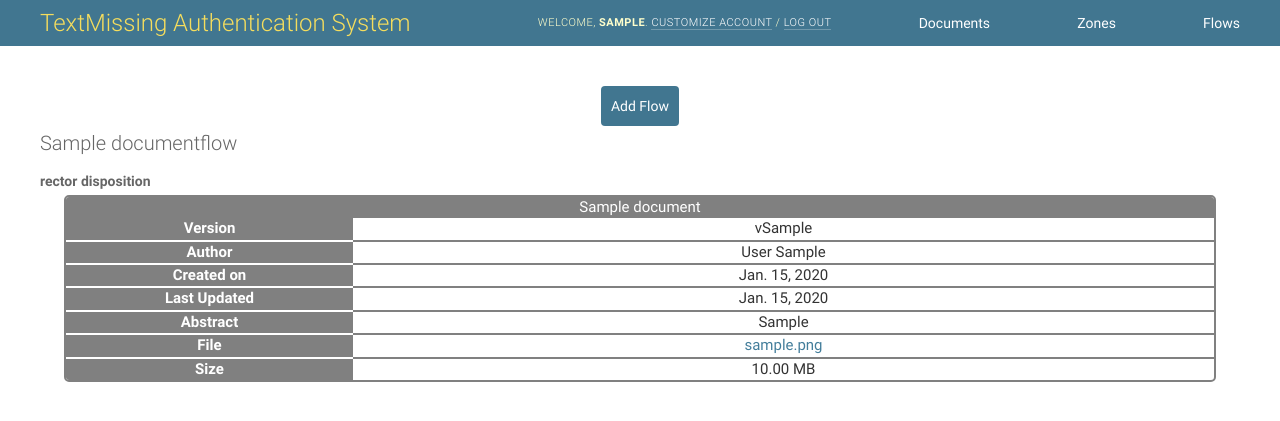
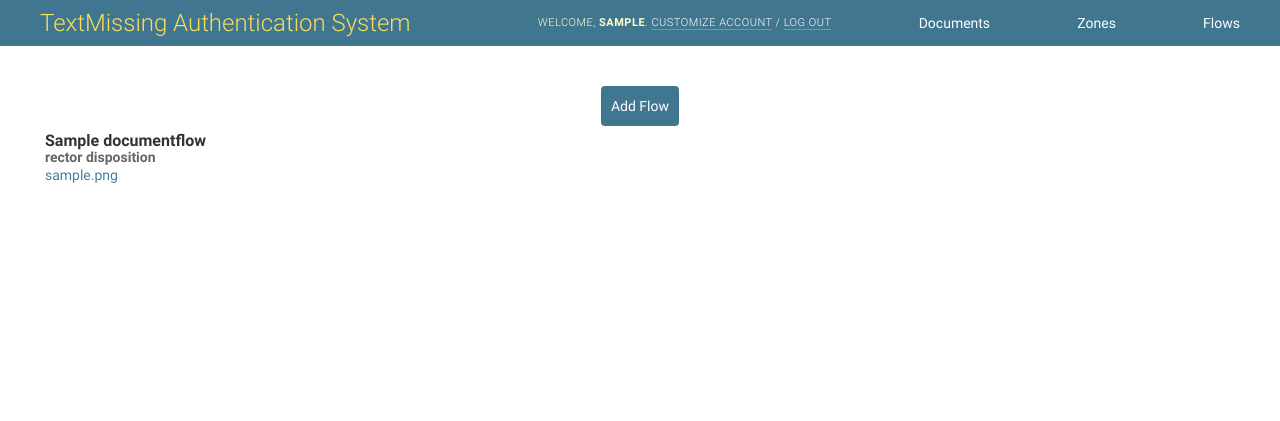
Before and after one commit to laura0116/ProiectColectiv, a Django app: page /flows/ in a window 1280 px wide. Shown: the top 421 px of the page. Run offline with Django 3.2, Linux system fonts and the light colour scheme; the first user in the database is signed in; tables that the repository leaves empty hold one stand-in row (Sample ...); some libraries are stand-ins or nearby versions.

Commit message:
fixed css not propagating
will style l8r

```diff
--- a/text_missing/LoginApp/templates/LoginApp/base.html
+++ b/text_missing/LoginApp/templates/LoginApp/base.html
@@ -3,6 +3,9 @@
 <html lang="{{ LANGUAGE_CODE|default:"en-us" }}" {% if LANGUAGE_BIDI %}dir="rtl"{% endif %}>
 <head>
 <title>{% block title %}{% endblock %}</title>
+{% load static %}
+<link rel="stylesheet" type="text/css" href={% static "TextMissing/document.css" %}>
+<link rel="stylesheet" type="text/css" href={% static "TextMissing/flows.css" %}>
 <link rel="stylesheet" type="text/css" href="{% static "bootstrap/css/bootstrap.min.css" %}" />
 <link rel="stylesheet" type="text/css" href="{% block stylesheet %}{% static "admin/css/base.css" %}{% endblock %}" />
 {% block extrastyle %}{% endblock %}
--- a/text_missing/TextMissing/static/TextMissing/flows.css
+++ b/text_missing/TextMissing/static/TextMissing/flows.css
@@ -0,0 +1,3 @@
+.flow {
+    margin: 5px;
+}
--- a/text_missing/TextMissing/templates/TextMissing/document.html
+++ b/text_missing/TextMissing/templates/TextMissing/document.html
@@ -1,9 +1,8 @@
-{% load static %}
-<link rel="stylesheet" type="text/css" href={% static "TextMissing/document.css" %}>
 
 <div class="document-container">
     <div class="metadata-name">
         {% if document.status != "blocked" and is_manager_or_contributor %}
+            {
             <a href="{% url "TextMissing:delete_document" document_id=document.id %}">
                 <span class="delete-button glyphicon glyphicon-remove pull-left"></span>
             </a>
--- a/text_missing/TextMissing/templates/TextMissing/flows.html
+++ b/text_missing/TextMissing/templates/TextMissing/flows.html
@@ -9,10 +9,12 @@
     </a>
     {% for flow in flows %}
         <div class="flow">
-            <h1>{{ flow.name }}</h1>
-            <h3 style="margin-left: auto">{{ flow.flow_type }}</h3>
-            {% for doc in flow.get_documents %}
-                {% include "TextMissing/document.html" with document=doc %}
+            <h2 style="margin:0;">{{ flow.name }}</h2>
+            <h3 style="margin:0;">{{ flow.flow_type }}</h3>
+            {% for document in flow.get_documents %}
+                <div>
+                    <a href={{ document.get_file_url }}> {{ document.get_file_name }} </a>
+                </div>
             {% endfor %}
         </div>
     {% endfor %}
--- a/text_missing/TextMissing/views.py
+++ b/text_missing/TextMissing/views.py
@@ -173,4 +173,5 @@ def add_flow_page(request):
             return redirect('TextMissing:flows')
     else:
         form = AddFlowForm(user=current_user)
-    return render(request, 'TextMissing/add-flow.html', {'form': form, "has_permission": True})
+    return render(request, 'TextMissing/add-flow.html', {
+'form': form, "has_permission": True})
```
